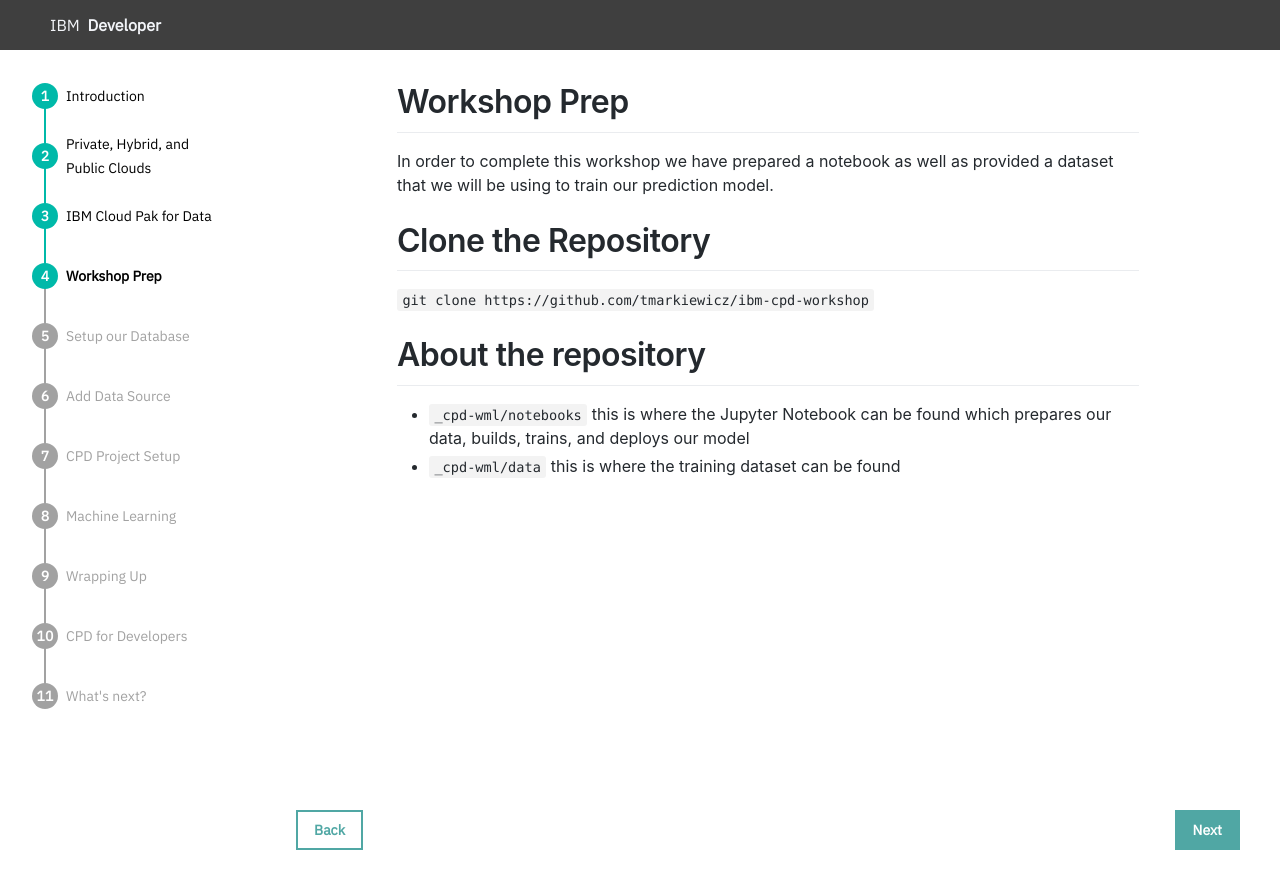
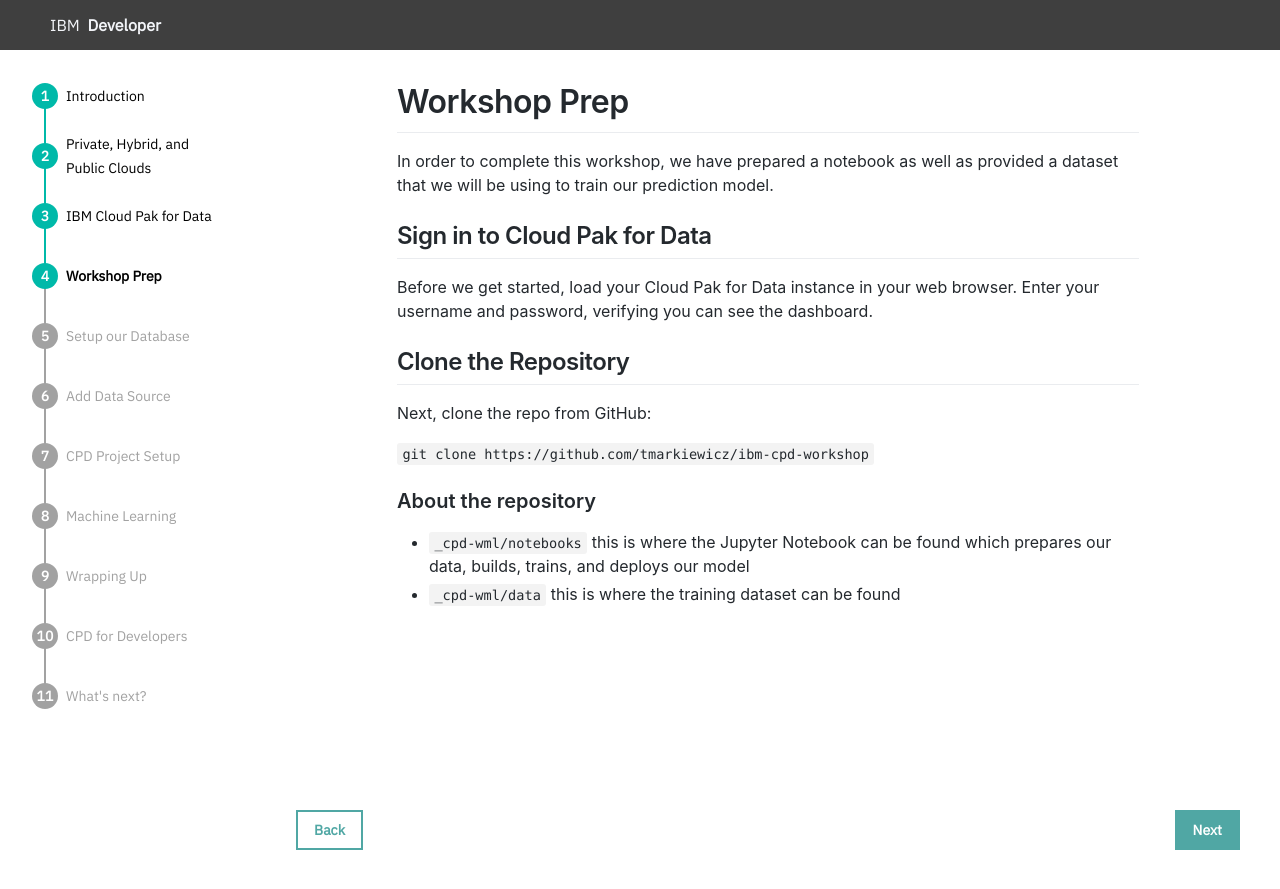
Before and after one commit to tmarkiewicz/ibm-cpd-workshop, a Jekyll site: the page built from _cpd-wml/3pre.md, in a window 1280 px wide. Shown: the top 889 px of the page. Built offline with Jekyll 4.4.1, drawn with Linux system fonts in a browser that asks for light colours.

Commit message:
updated pre-reqs

```diff
--- a/_cpd-wml/3pre.md
+++ b/_cpd-wml/3pre.md
@@ -3,11 +3,16 @@
 date: 1970-01-03
 ---
 
-In order to complete this workshop we have prepared a notebook as well as provided a dataset that we will be using to train our prediction model.
+In order to complete this workshop, we have prepared a notebook as well as provided a dataset that we will be using to train our prediction model.
 
-# Clone the Repository
+## Sign in to Cloud Pak for Data
+Before we get started, load your Cloud Pak for Data instance in your web browser. Enter your username and password, verifying you can see the dashboard.
+
+## Clone the Repository
+Next, clone the repo from GitHub:
+
 `git clone https://github.com/tmarkiewicz/ibm-cpd-workshop`
 
-# About the repository
+### About the repository
 * `_cpd-wml/notebooks` this is where the Jupyter Notebook can be found which prepares our data, builds, trains, and deploys our model
 * `_cpd-wml/data` this is where the training dataset can be found
```
Also changed, not shown: _cpd-wml/index.md (+1 -0 lines).
